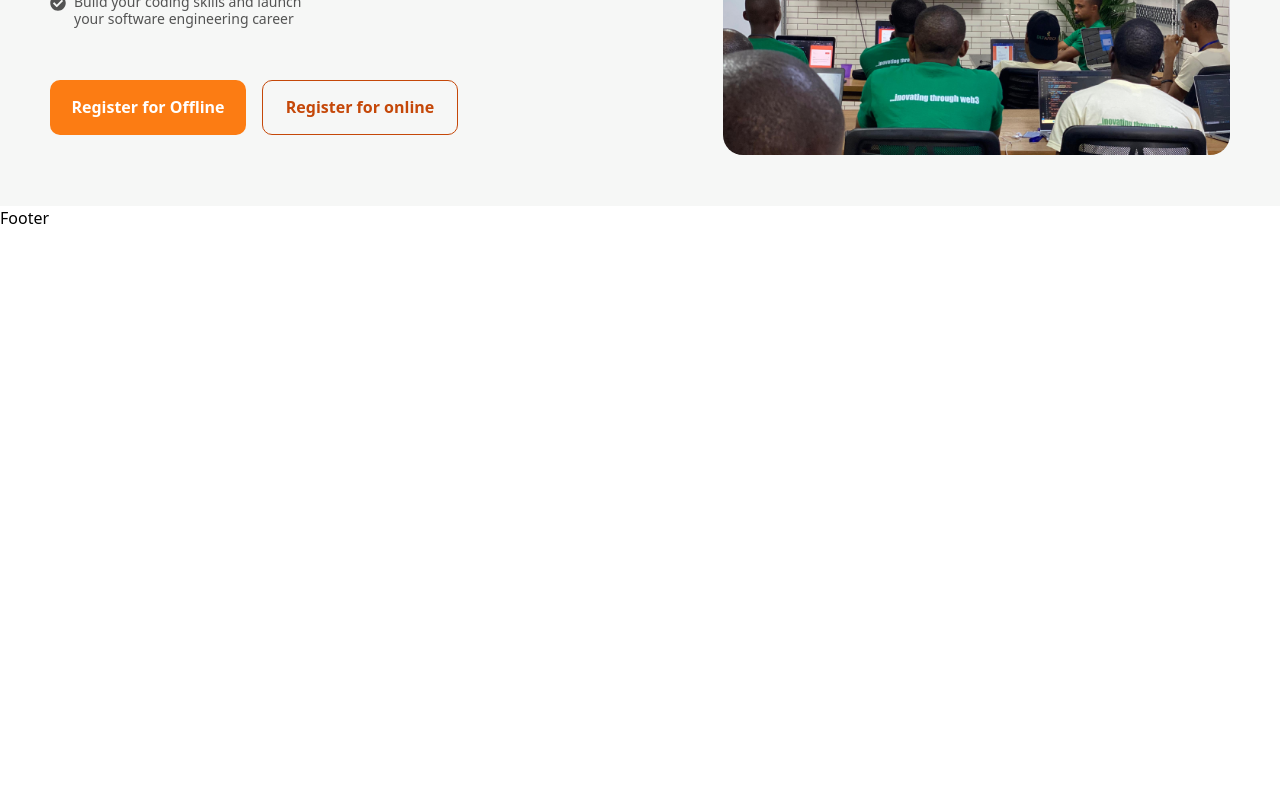
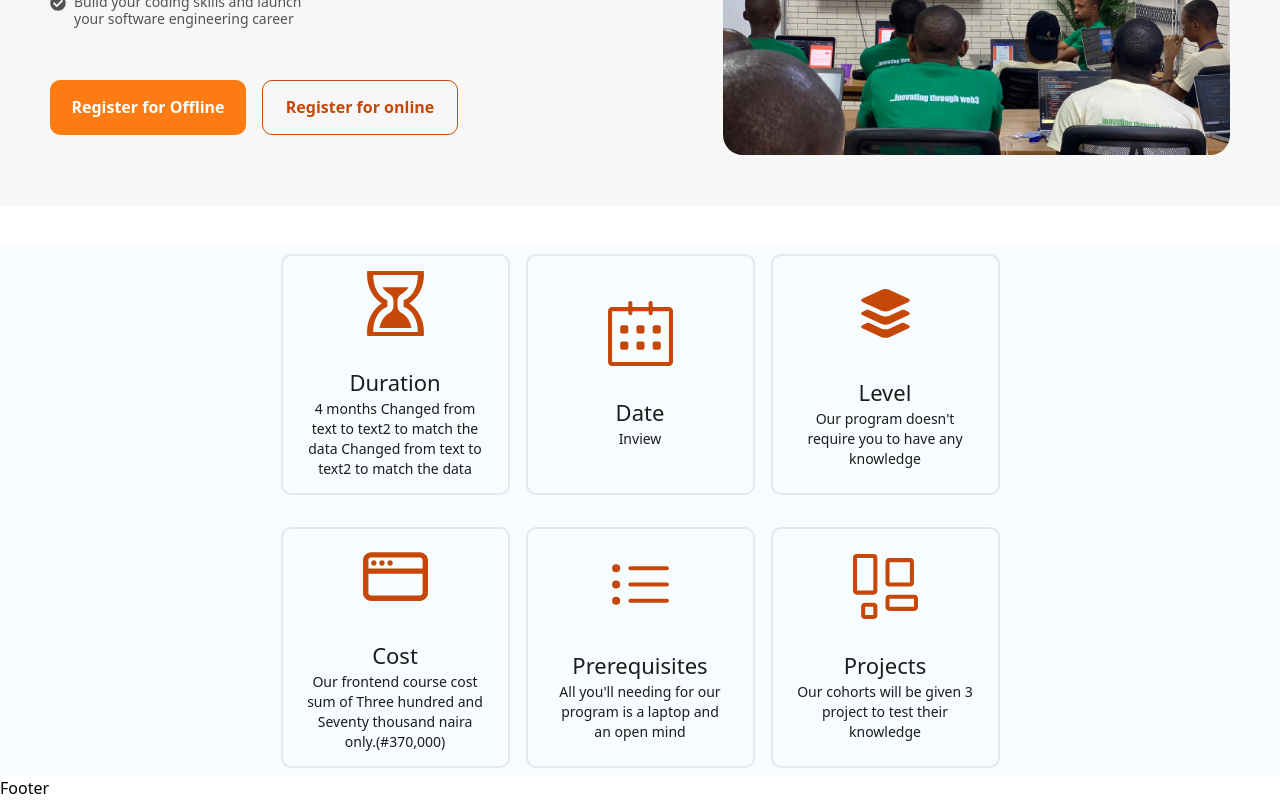
Before and after one commit to khaddyBola/DLT-Africa-Website, a Next.js app in the folder frontend/: page /frontend in a window 1280 px wide. Shown: the part 606-1406 px from the top of the page. Before the commit the page ends 836 px from the top, so only its background shows below. Built offline with nearby package versions, Linux system fonts and the light colour scheme.

Commit message:
init commit

```diff
--- a/frontend/components/Courses/Frontend/FrontendIconSection.js
+++ b/frontend/components/Courses/Frontend/FrontendIconSection.js
@@ -0,0 +1,105 @@
+
+import IconSection from "../IconSection/IconSection";
+ import { ImHourGlass } from "react-icons/im";
+ import { IoIosApps } from "react-icons/io";
+ import { BsListUl } from "react-icons/bs";
+ import { CgBrowser } from "react-icons/cg";
+ import { SlCalender } from "react-icons/sl";;
+
+ import { BsLayoutWtf } from "react-icons/bs"; // Assuming this is a typo and should be imported as well
+
+const secData = [
+  {
+    id: 1,
+    title: "Duration",
+    text: "4 months Changed from text to text2 to match the data Changed from text to text2 to match the data",
+    //text2: "(3 times a week)", // Changed from text to text2 to match the data
+     icon: <ImHourGlass />,
+    courseConClass: "py-2 px-30 flex flex-row items-center justify-center gap-[30px] ",
+    iconBodyClass: " p-6  w-[229px] h-[241px] border-2 rounded-[10px] flex ",
+    iconsClass: "text-[65px] text-[#C54809] mb-[30px]", // Example class for icon size
+    titleClass: "text-[22px] font-normal text-[#1C1C1C]", // Example class for title
+    textClass: "text-sm text-[#1C1C1C]", // Example class for text
+  },
+  {
+    id: 2,
+    title: "Date",
+    text: "Inview",
+     icon: <SlCalender/>,
+    courseConClass:" py-2 px-30 flex flex-row items-center justify-center", // Different class for the second item
+    iconBodyClass: "text-white p-6  w-[229px] h-[241px] border-2 rounded-[10px] flex",
+    iconsClass: "text-[65px] text-[#C54809] mb-[30px]", // Example class for icon size
+    titleClass: "text-[22px] font-normal text-[#1C1C1C]", // Example class for title
+    textClass: "text-sm text-[#1C1C1C]", // Example class for text
+  },
+  {
+    id: 3,
+    title: "Level",
+    text: "Our program doesn't require you to have any knowledge",
+    icon: <IoIosApps/>,
+    courseConClass: "py-2 px-30 flex flex-row items-center justify-center", // Different class for the second item
+    iconBodyClass: "text-white p-6  w-[229px] h-[241px] border-2 rounded-[10px] flex",
+    iconsClass: "text-[65px] text-[#C54809] mb-[30px]", // Example class for icon size
+    titleClass: "text-[22px] font-normal text-[#1C1C1C]", // Example class for title
+    textClass: "text-sm text-[#1C1C1C]", // Example class for text
+  },
+  {
+    id: 4,
+    title: "Cost",
+    text: "Our frontend course cost sum of Three hundred and Seventy thousand naira only.(#370,000)",
+    icon: <CgBrowser />, // Corrected to SlCalendar
+    courseConClass: "py-2 px-30 flex flex-row items-center justify-center", // Different class for the second item
+    iconBodyClass: "text-white p-6  w-[229px] h-[241px] border-2 rounded-[10px] flex",
+    iconsClass: "text-[65px] text-[#C54809] mb-[30px]", // Example class for icon size
+    titleClass: "text-[22px] font-normal text-[#1C1C1C]", // Example class for title
+    textClass: "text-sm text-[#1C1C1C]", // Example class for text
+  },
+  {
+    id: 5,
+    title: "Prerequisites",
+    text: "All you'll needing for our program is a laptop and an open mind",
+    icon: <BsListUl />,
+    courseConClass: "py-2 px-30 flex flex-row items-center justify-center", // Different class for the second item
+    iconBodyClass: "text-white p-6  w-[229px] h-[241px] border-2 rounded-[10px] flex",
+    iconsClass: "text-[65px] text-[#C54809] mb-[30px]", // Example class for icon size
+    titleClass: "text-[22px] font-normal text-[#1C1C1C]", // Example class for title
+    textClass: "text-sm text-[#1C1C1C]", // Example class for text
+  },
+  {
+    id: 6,
+    title: "Projects",
+    text: "Our cohorts will be given 3 project to test their knowledge",
+    icon: <BsLayoutWtf/>,
+    courseConClass: "py-2 px-30 flex flex-row items-center justify-center ", // Different class for the second item
+    iconBodyClass: "text-red-700 p-6 w-[229px] h-[241px] border-2 rounded-[10px] flex",
+    iconsClass: "text-[65px] text-[#C54809] mb-[30px]", // Example class for icon size
+    titleClass: "text-[22px] font-normal text-[#1C1C1C]", // Example class for title
+    textClass: "text-sm text-[#1C1C1C]", // Example class for text
+  },
+  // Add more data objects as needed
+];
+const FrontendIconSection = () => {
+    return (
+
+    <section className="mainCon flex justify-center mt-[40px] text-center px-[210px] bg-[#F7FCFE]">
+    <div className="iconsCon grid grid-cols-3 gap-4 items-centre justify-center flex">
+      {secData.map(({ id, title, text, text2, icon, courseConClass, iconBodyClass, iconsClass, titleClass, textClass }) => (
+        <IconSection
+          key={id}
+          title={title}
+          text={text}
+          text1={text2} // Passing text2 as text1 to IconSection
+          icon={icon} // Pass the icon component directly
+          courseConClass={courseConClass} // Pass Tailwind classes as props
+          iconBodyClass={iconBodyClass}
+          iconsClass={iconsClass}
+          titleClass={titleClass}
+          textClass={textClass}
+        />
+      ))}
+    </div>
+  </section>
+   );
+}
+
+export default FrontendIconSection;
--- a/frontend/components/Courses/IconSection/IconSection.js
+++ b/frontend/components/Courses/IconSection/IconSection.js
@@ -0,0 +1,20 @@
+import { useState } from 'react';
+const IconSection = ({ title, text, text1, icon, courseConClass, iconBodyClass, iconsClass, titleClass, textClass }) => {
+
+  const [showText, setShowText] = useState(false);
+
+  return (
+    <div className={`courseCon ${courseConClass}`}>
+      <div className={`iconBody ${iconBodyClass} flex justify-center`}>
+        <article className="flex justify-center items-center flex-col ">
+          <div className={`icons ${iconsClass}`}>{icon}</div>
+          <span className={`block ${titleClass}`}>{title}</span>
+          <h5 className={`text-sm ${textClass}`}>{text}</h5>
+          <h5 className={`text-sm ${textClass}`}>{text1}</h5>
+        </article>
+      </div>
+    </div>
+   );
+}
+
+export default IconSection;
--- a/frontend/pages/frontend.js
+++ b/frontend/pages/frontend.js
@@ -1,9 +1,13 @@
 import FrontEndHero from "../components/Courses/Frontend/FrontendHero";
+import FrontendIconSection from "../components/Courses/Frontend/FrontendIconSection";
+
+
 
 const frontend = () => {
   return (
     <div>
       <FrontEndHero />
+     <FrontendIconSection />
     </div>
   );
 };
```
Also changed, not shown: frontend/components/Courses/IconSection/BlockchainIcon.js (added), frontend/components/Courses/IconSection/FrontendIcon.js (added).
